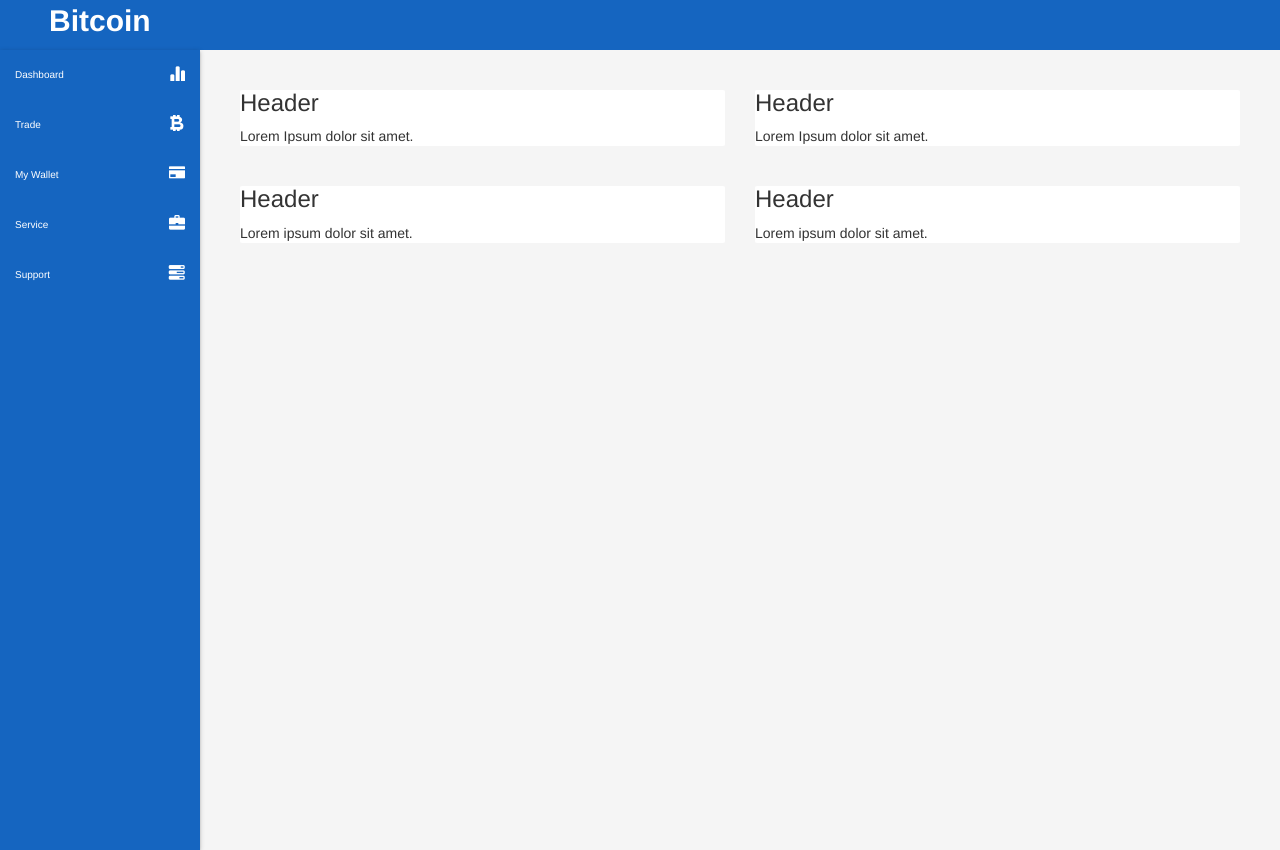
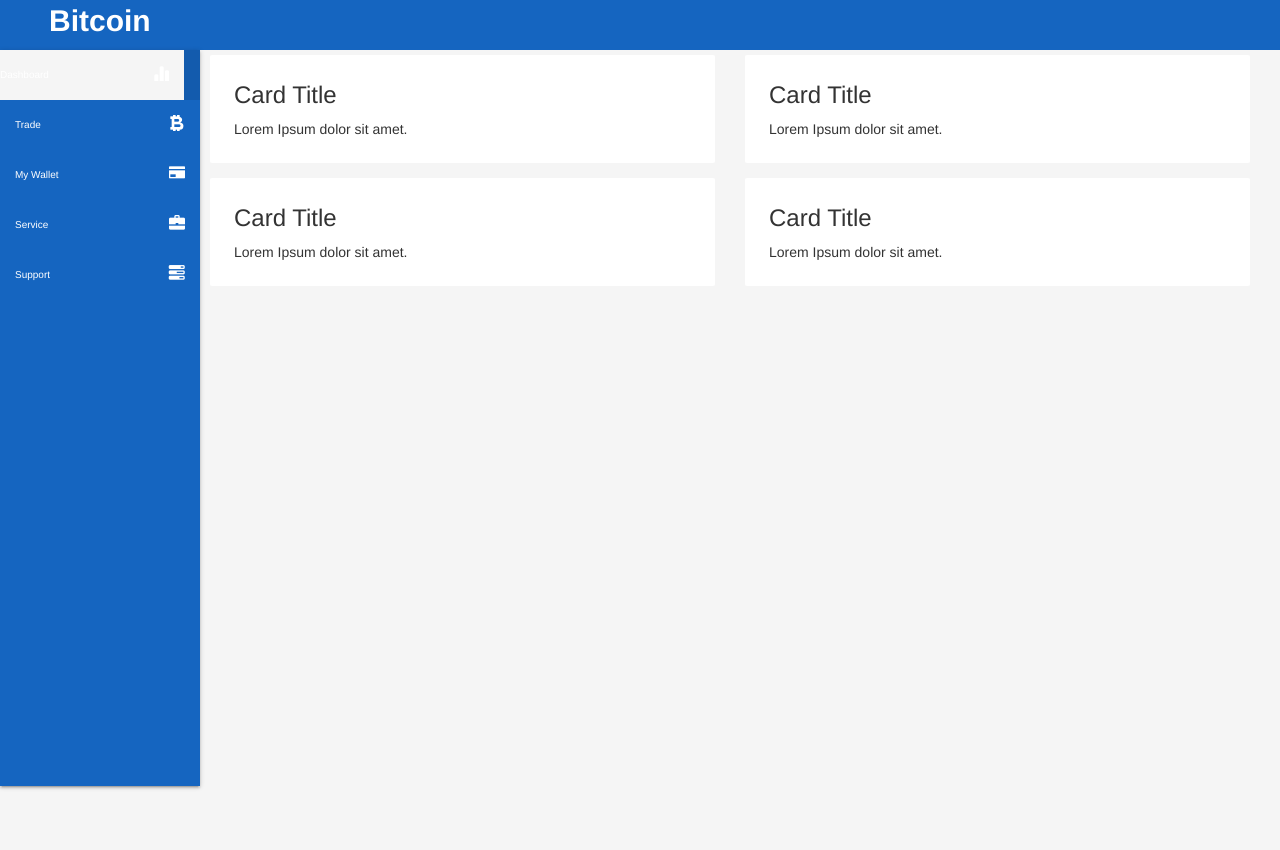
Before and after one commit to szohaib/webdash, a website: page public_html/index.html in a window 1280 px wide. After the commit the page ends 800 px from the top, so only its background shows below. Drawn offline with nearby package versions, Linux system fonts and the light colour scheme.

Commit message:
Dashboard Updated 1

```diff
--- a/public_html/index.html
+++ b/public_html/index.html
@@ -8,7 +8,7 @@
     <head>
         <title>Web Dash</title>
         <meta charset="UTF-8">
-        <meta name="viewport" content="width=device-width, initial-scale=1.0">
+        <meta name="viewport" content="width=device-width, initial-scale=1.0, user-scalable=no">
         <link href="http://fonts.googleapis.com/icon?family=Material+Icons" rel="stylesheet">
         <link rel="stylesheet" href="https://cdnjs.cloudflare.com/ajax/libs/materialize/0.98.0/css/materialize.min.css">
         <link href="indexstyle.css" rel="stylesheet">
@@ -32,7 +32,7 @@
 
 			<ul class="nav navbar-nav">
 
-                            <li><a href="#" style="color:white" >Dashboard<span style="font-size:16px; color:white" class="pull-right  showopacity glyphicon glyphicon-stats"></span></a></li>
+                            <li class="active"><a href="#" style="color:white">Dashboard<span style="font-size:16px; color:white" class="pull-right  showopacity glyphicon glyphicon-stats"></span></a></li>
 				<li><a href="#" style="color:white">Trade<span style="font-size:16px; color:white" class="pull-right  showopacity glyphicon glyphicon-bitcoin"></span></a></li>
 				<li><a href="#" style="color:white">My Wallet<span style="font-size:16px; color:white" class="pull-right  showopacity glyphicon glyphicon-credit-card"></span></a></li>
 				<li><a href="#" style="color:white">Service<span style="font-size:16px; color:white" class="pull-right  showopacity glyphicon glyphicon-briefcase"></span></a></li>
@@ -45,25 +45,23 @@
         </nav>
 
         <div class="main">
-<!--            <div>
-                <div class="fdiv blue darken-3"></div>
-            </div>-->
+
 <div class="container-fluid">
             <div class="row">
                 <div class="col-md-6 col-12 col-lg-6">
-                    <div class="card c1">
-                        <h3 class="card-header">Header</h3>
-                             <div class="card-block">
-                             <p class="card-text">Lorem Ipsum dolor sit amet.</p>
+                    <div class="card hoverable">
+                            <div class="card-content">
+                            <span class="card-title">Card Title</span>
+                            <p>Lorem Ipsum dolor sit amet.</p>
                             </div>
                     </div>
                 </div>
 
                 <div class="col-md-6 col-12 col-lg-6 ">
-                    <div class="card c2">
-                        <h3 class="card-header">Header</h3>
-                            <div class="card-block">
-                            <p class="card-text">Lorem Ipsum dolor sit amet.</p>
+                     <div class="card hoverable">
+                            <div class="card-content">
+                            <span class="card-title">Card Title</span>
+                            <p>Lorem Ipsum dolor sit amet.</p>
                             </div>
                     </div>
                 </div>
@@ -72,20 +70,20 @@
 
              <div class="row">
                 <div class="col-md-6 col-12 col-lg-6 ">
-                       <div class="card c3">
-                            <h3 class="card-header">Header</h3>
-                                <div class="card-block">
-                                    <p class="card-text">Lorem ipsum dolor sit amet.</p>
-                                </div>
+                        <div class="card hoverable">
+                            <div class="card-content">
+                            <span class="card-title">Card Title</span>
+                            <p>Lorem Ipsum dolor sit amet.</p>
+                            </div>
                         </div>
                 </div>
 
                 <div class="col-md-6 col-12 col-lg-6 ">
-                        <div class="card c4">
-                            <h3 class="card-header">Header</h3>
-                                <div class="card-block">
-                                    <p class="card-text">Lorem ipsum dolor sit amet.</p>
-                                </div>
+                        <div class="card hoverable">
+                            <div class="card-content">
+                            <span class="card-title">Card Title</span>
+                            <p>Lorem Ipsum dolor sit amet.</p>
+                            </div>
                         </div>
                 </div>
             </div>
@@ -124,6 +122,10 @@
   			htmlbodyHeightUpdate();
 		});
 	});
+        document.addEventListener('touchmove', function(e) {
+	e.preventDefault();
+}, false);
+
         </script>
 
     <script src="https://ajax.googleapis.com/ajax/libs/jquery/2.1.1/jquery.min.js"></script>
--- a/public_html/indexstyle.css
+++ b/public_html/indexstyle.css
@@ -9,13 +9,15 @@
 */
    body,html{
 		height: 100%;
+
 	}
 
 
 	.main .row{
 		padding: 0px;
 		margin: 0px;
-                margin-top: 10px;
+                margin-top: 0px;
+                margin-left: -20px;
 	}
 
 
@@ -34,7 +36,7 @@
 
 
 	.main{
-		padding: 10px 10px 0 10px;
+		padding: 0px 0px 0 0px;
 	}
 
 
@@ -42,6 +44,11 @@
 
 	@media (min-width: 200px) {
 
+                .active a{
+            background-color: #cccccc !important;
+            width: 214px;
+            margin-left: -15px;
+        }
 		.main{
                         position: absolute;
 			width: calc(100% - 40px);
@@ -130,6 +137,12 @@
 
 
 	@media (min-width: 768px) {
+                 .active a{
+
+                     background-color: #f5f5f5 !important;
+            width: 199px;
+            margin-left: -15px;
+        }
 
 
 		nav.sidebar:hover + .main{
@@ -179,7 +192,7 @@
 
 		nav.sidebar{
 			width: 200px;
-			height: 100%;
+			height: 92%;
 			margin-left: -160px;
 			float: left;
 			z-index: 8000;
@@ -233,6 +246,7 @@
 	}
 
 
+
        .card{
     box-shadow: none;
 }
```
